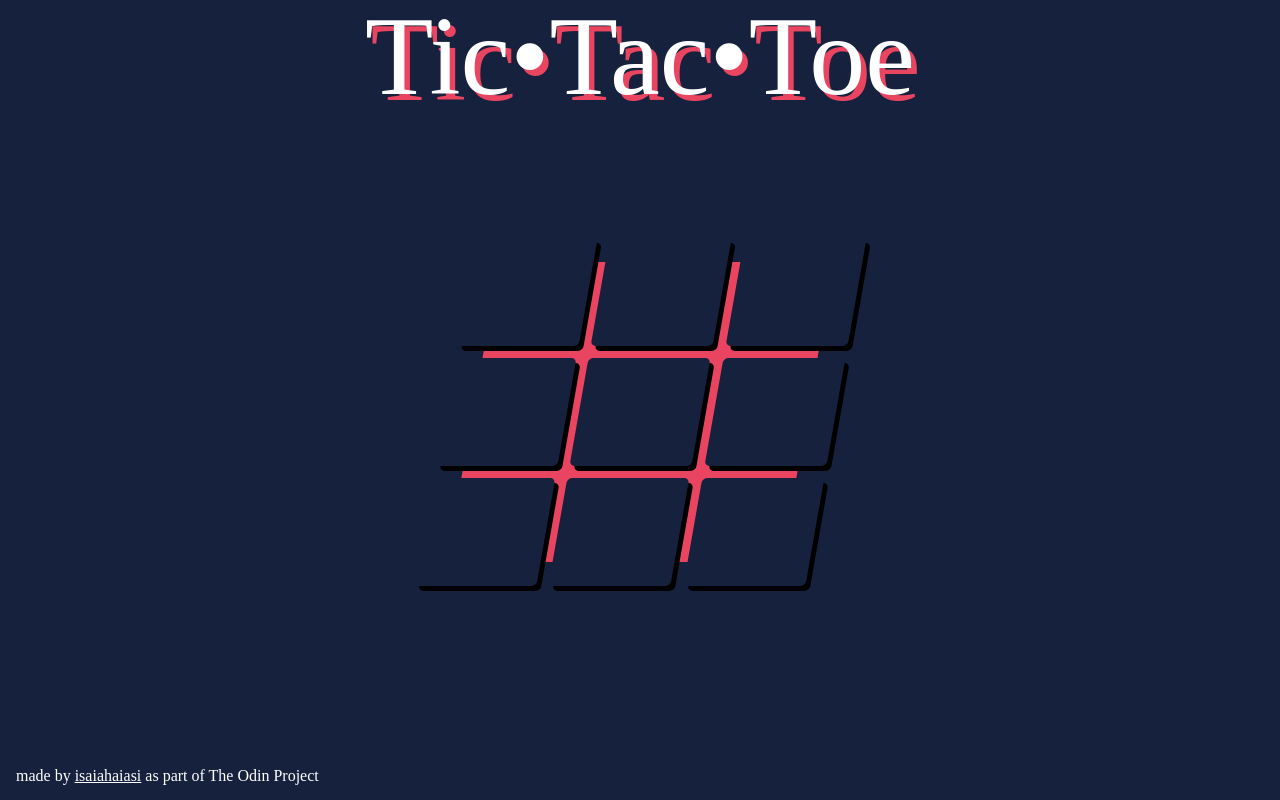
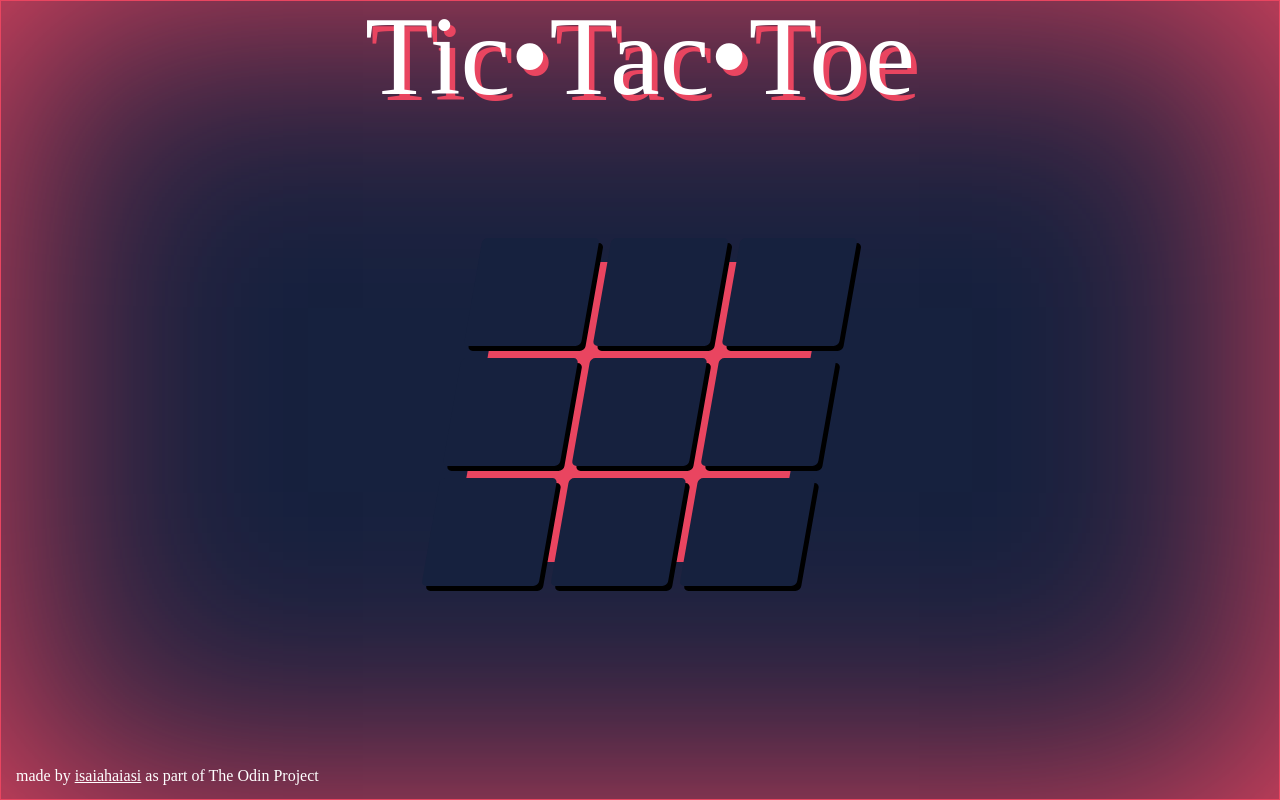
Before and after one commit to isaiahaiasi/tic-tac-toe, a plain HTML site: page index.html in a window 1280 px wide. Drawn offline with Linux system fonts and the light colour scheme; a web font is replaced by a local one.

Commit message:
Add bg and start implementing bg styling for alternate mode

```diff
--- a/index.html
+++ b/index.html
@@ -18,4 +18,5 @@
     </div>
   </main>
   <footer>made by <a href='https://github.com/isaiahaiasi'>isaiahaiasi</a> as part of The Odin Project</footer>
+  <div class='bg'></div>
 </body>
--- a/styles/style.css
+++ b/styles/style.css
@@ -45,6 +45,7 @@ a, a:visited {
 }
 
 .game-board {
+  box-sizing:border-box;
   display: grid;
   position: relative;
   grid-template-columns: repeat(3, 1fr);
@@ -80,6 +81,25 @@ a, a:visited {
   box-shadow:5px 5px 0 var(--col-black);
 }
 
+.bg {
+  z-index:var(--z-bg);
+  position:absolute;
+  top:0;
+  width:100%;
+  height:100%;
+}
+
+.bg::before {
+  content:'';
+  box-sizing:border-box;
+  border: solid 1px var(--col-primary);
+  box-shadow: inset 0 0 200vw var(--col-primary);
+  position:absolute;
+  top:0;
+  width:100%;
+  height:100%;
+}
+
 @media only screen and (min-width:600px) {
   header {
     font-size:7em;
```
